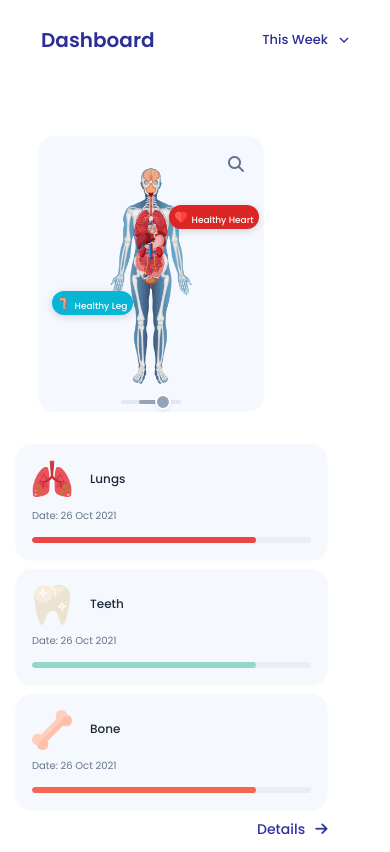
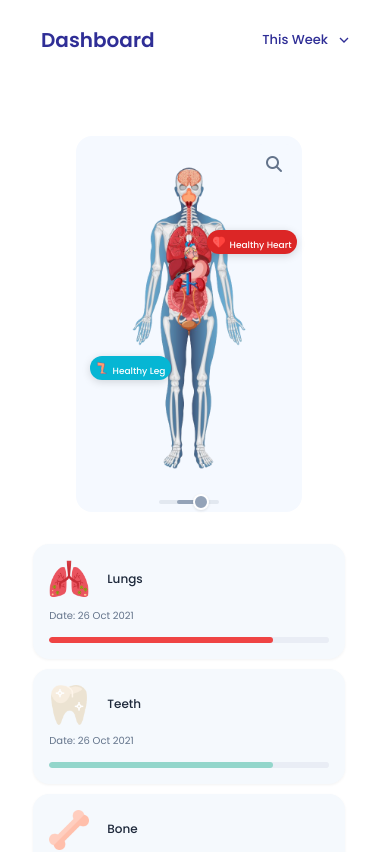
Before and after one commit to vikramsomai/healthcare-dashboard, a React (Vite) app: page / in a window 390 px wide. Shown: the part 980-1832 px from the top of the page. Built offline with nearby package versions, Linux system fonts and the light colour scheme.

Commit message:
improve code

```diff
--- a/src/components/AnatomySection/AnatomySection.css
+++ b/src/components/AnatomySection/AnatomySection.css
@@ -217,7 +217,7 @@
 /* Mobile Small: 320px - 479px */
 @media (max-width: 479px) {
   .anatomy-section {
-    height: 300px;
+    height: 400px;
     width: 250px;
     padding: 12px;
   }
@@ -230,12 +230,12 @@
   }
   .anatomy-placeholder img {
     object-fit: cover;
-    height: 262px;
+    height: 350px;
     width: 100%;
   }
 
   .anatomy-placeholder {
-    height: 240px;
+    height: 325px;
   }
 
   .health-indicator {
--- a/src/components/DashboardOverview/DashboardOverview.css
+++ b/src/components/DashboardOverview/DashboardOverview.css
@@ -145,27 +145,5 @@
   width: 100%;
   gap: 20px;
   justify-content: center;
-  align-items: flex-start;
+  align-items: center;
 }
-@media (max-width: 565px) {
-  .main-section {
-    grid-template-columns: 1fr;
-  }
-}
-@media (max-width: 479px) {
-  .main-section {
-    margin-left: 0px;
-    flex-direction: column;
-    text-align: center;
-    align-items: center;
-    justify-content: center;
-  }
-}
-.main-section {
-  margin-top: 50px;
-  display: flex;
-  width: 100%;
-  gap: 20px;
-  justify-content: center;
-  align-items: flex-start;
-}
```
